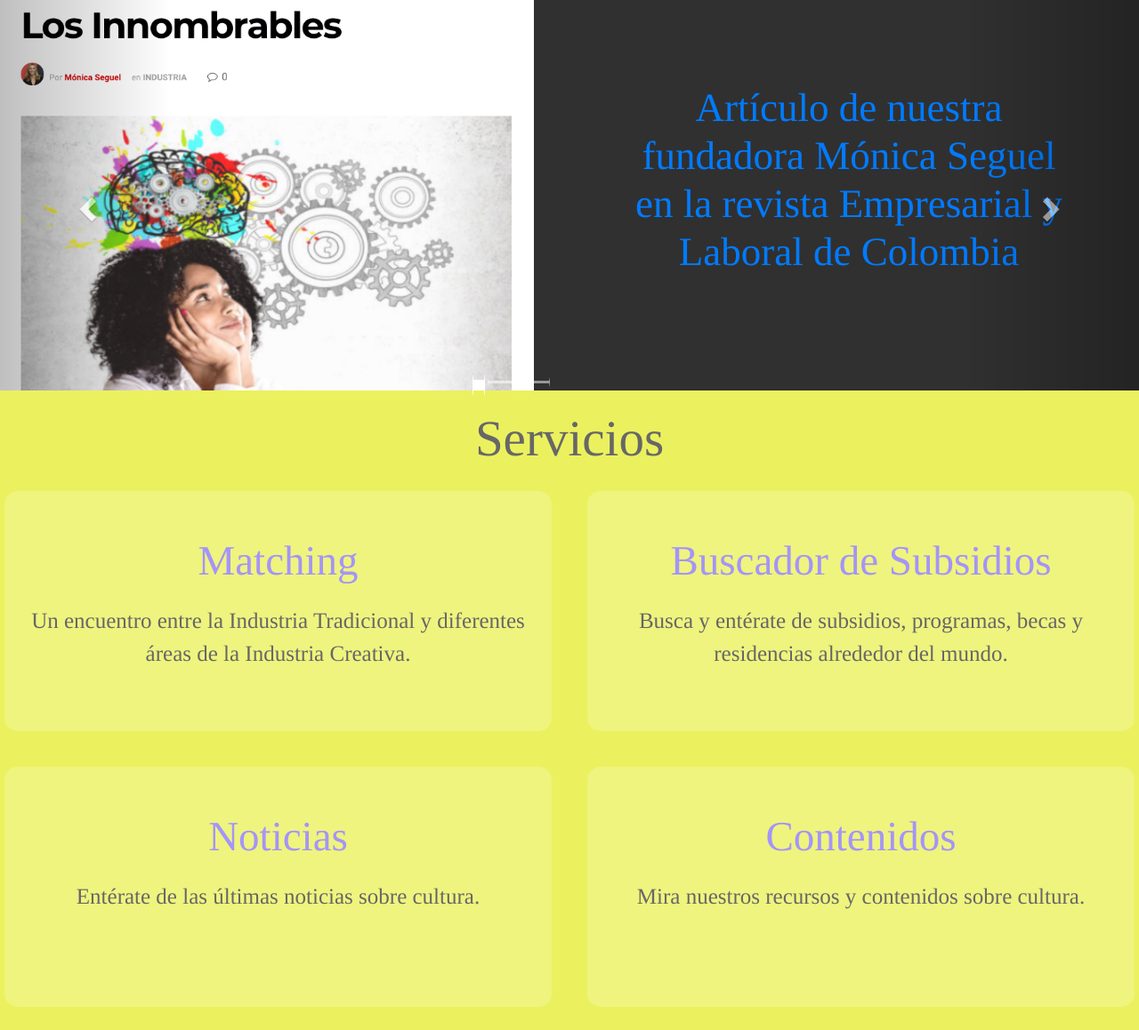
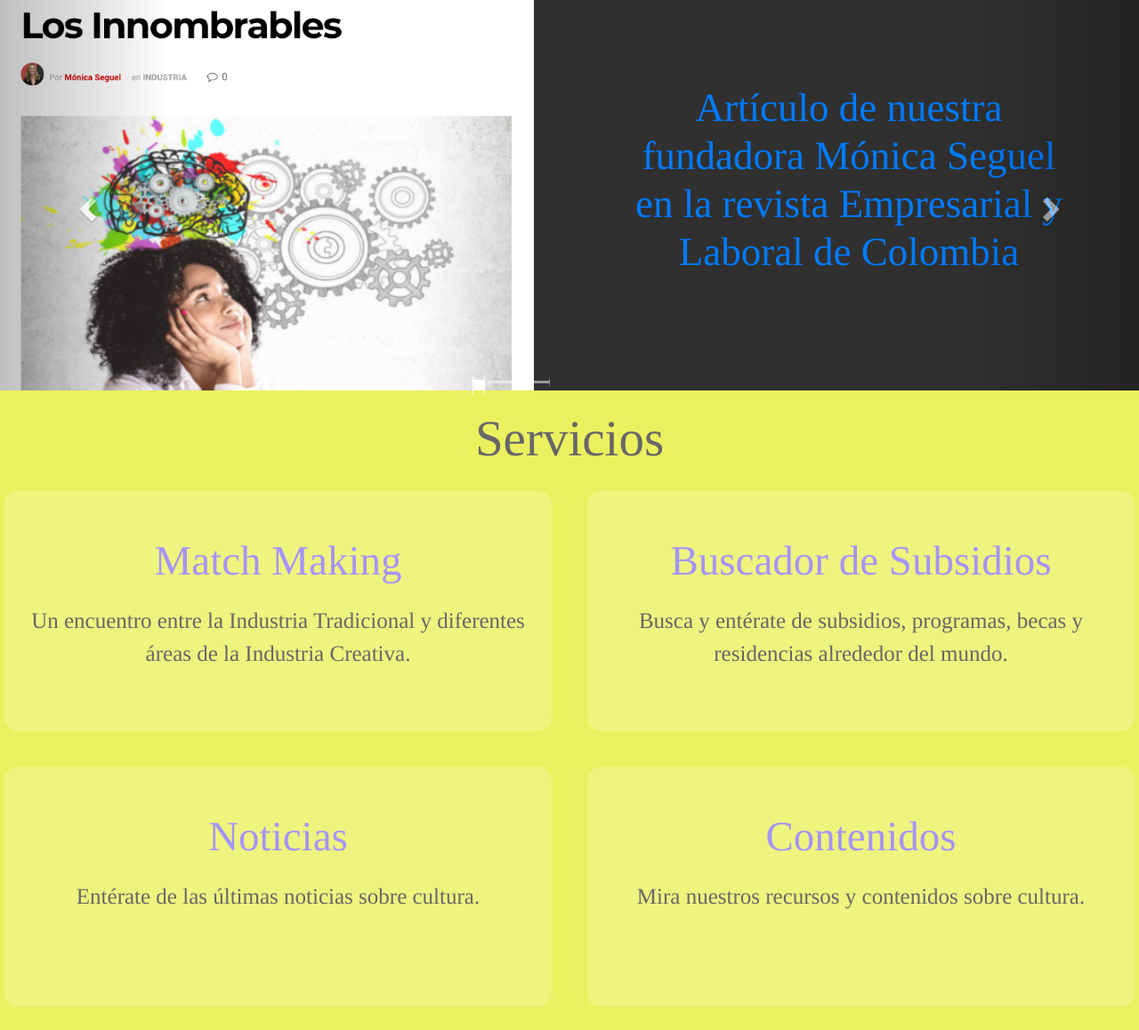
Before and after one commit to nicoarqu/Bug, a Flask app: page / in a window 1280 px wide. Shown: the part 741-1899 px from the top of the page at 89% size. Run offline with Flask 2, Linux system fonts and the light colour scheme; some libraries are stand-ins or nearby versions.

Commit message:
Cambio match making

```diff
--- a/templates/homepage.html
+++ b/templates/homepage.html
@@ -104,7 +104,7 @@ BUG
   <h1 align="center" id="title_network">Servicios</h1>
   <div class="row">
     <div class="col grid_item">
-      <a href="/matching" class="title_service_link"><h2 align="center" class="title_service">Matching</h2></a>
+      <a href="/matching" class="title_service_link"><h2 align="center" class="title_service">Match Making</h2></a>
       <br>
       <p class="texto_service" align="center">Un encuentro entre la Industria Tradicional y diferentes áreas de la Industria Creativa.</p>
     </div>
```
